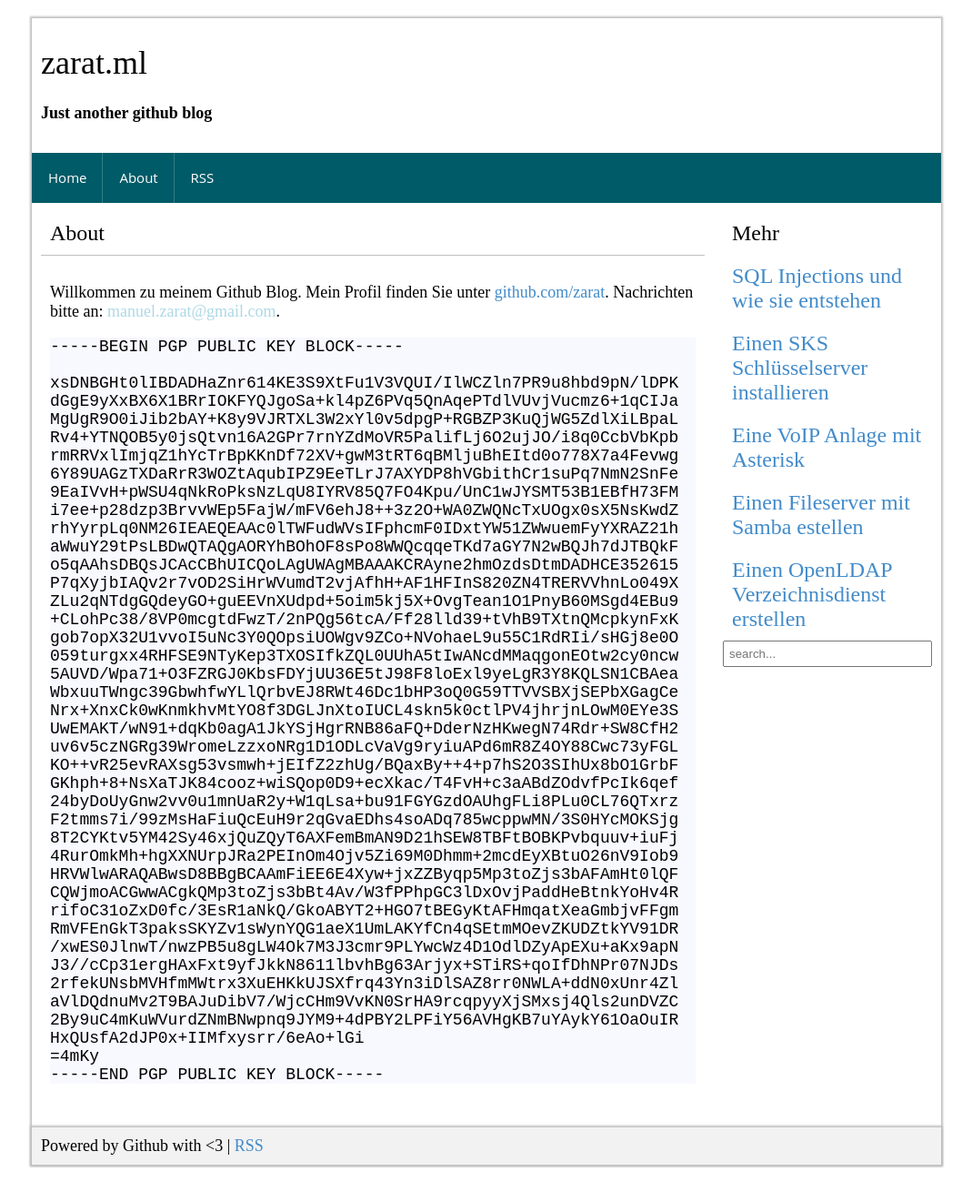
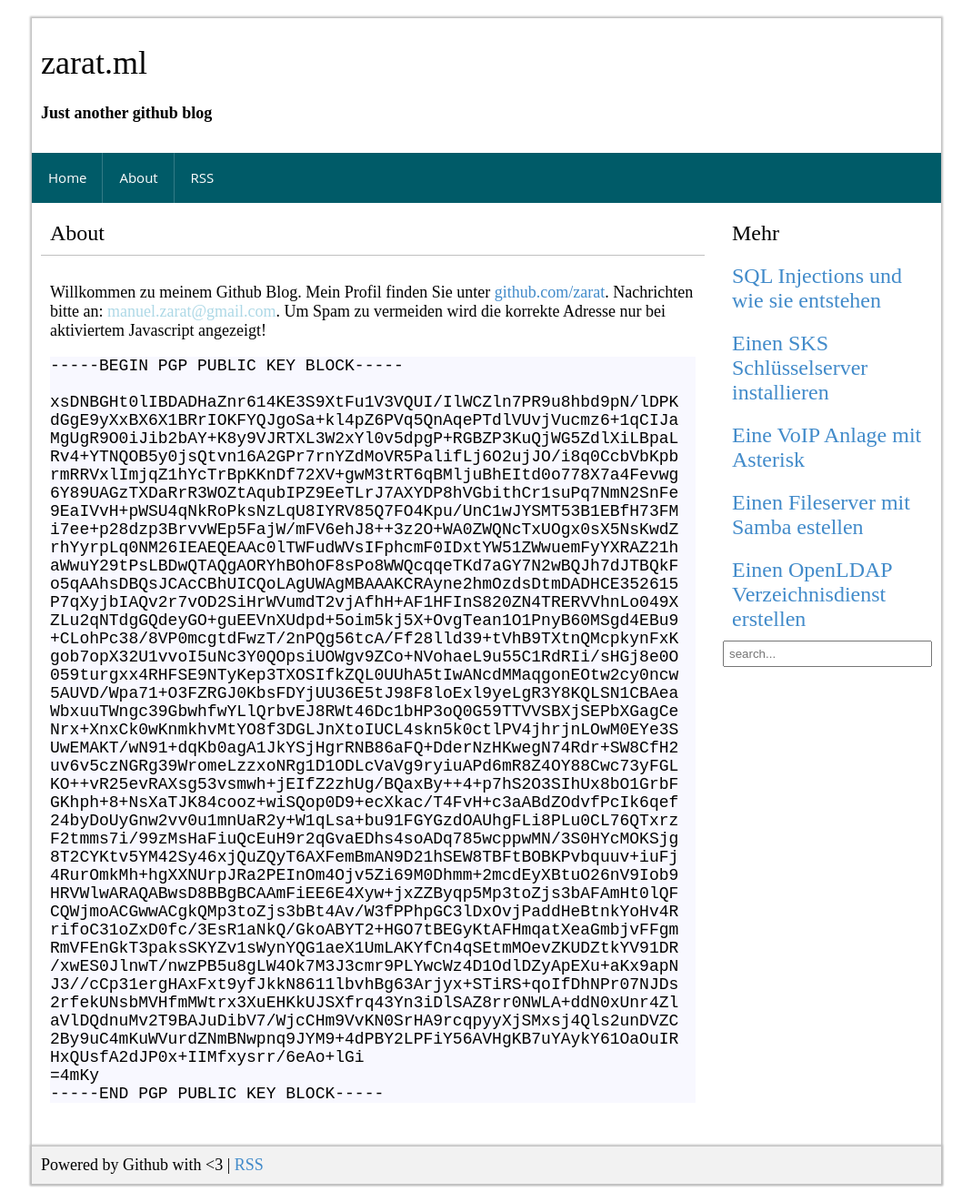
Before and after one commit to zarat/zarat.github.io, a Jekyll site: the page built from about.md, in a window 1280 px wide. Shown: the whole page at 91% size, without its empty margins (105-1174 px from the left). Built offline with Jekyll 4.4.1, drawn with Linux system fonts in a browser that asks for light colours; comment, search, counter and statistics services are not loaded; before the commit the page ends 1300 px from its top, so only the background shows below that.

Commit message:
Update about.md

```diff
--- a/about.md
+++ b/about.md
@@ -3,7 +3,7 @@
 title: About
 permalink: /about/
 ---
-Willkommen zu meinem Github Blog. Mein Profil finden Sie unter [github.com/zarat](https://github.com/zarat). Nachrichten bitte an: <span style="color: lightblue" id="no-spam">jane.doe@badmail.com</span>.
+Willkommen zu meinem Github Blog. Mein Profil finden Sie unter [github.com/zarat](https://github.com/zarat). Nachrichten bitte an: <span style="color: lightblue" id="no-spam">jane.doe@badmail.com</span>. Um Spam zu vermeiden wird die korrekte Adresse nur bei aktiviertem Javascript angezeigt!
 
 <script>
 var user = 'manuel.zarat', domain = 'gmail.com', element = document.getElementById('no-spam');
```
